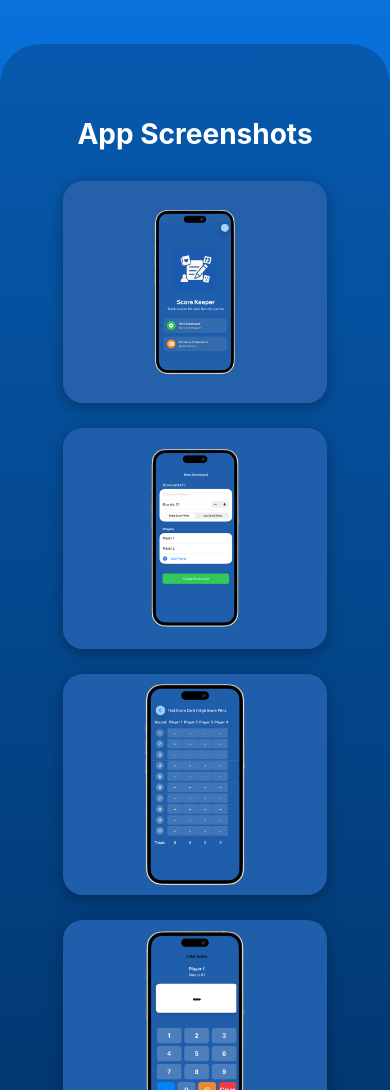
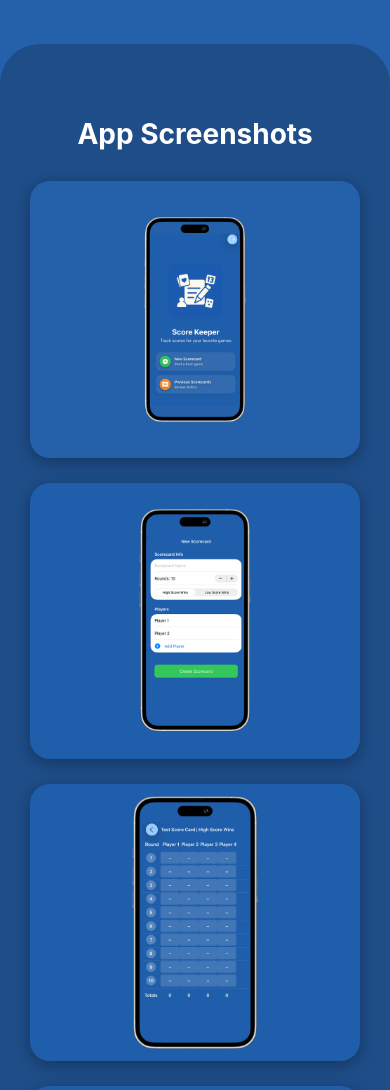
Before and after one commit to abalimustafa/score-keeper, a plain HTML site: page index.html in a window 390 px wide. Shown: the part 480-1570 px from the top of the page. Drawn offline with Linux system fonts and the light colour scheme.

Commit message:
Update index.html

```diff
--- a/index.html
+++ b/index.html
@@ -17,7 +17,7 @@
   <style>
     body {
       font-family: 'Inter', sans-serif;
-      background: linear-gradient(180deg, #0A84FF 0%, #002B5B 100%);
+      background: linear-gradient(180deg, #2560AA 0%, #2560AA 100%);
       color: white;
       text-align: center;
       margin: 0;
@@ -135,9 +135,9 @@
       background-color: rgba(0,0,0,0.2);
     }
 
-    @media (max-width: 600px) {
+    @media (max-width: 1000px) {
       .gallery img {
-        width: 80%;
+        width: 100%;
       }
     }
   </style>
```
